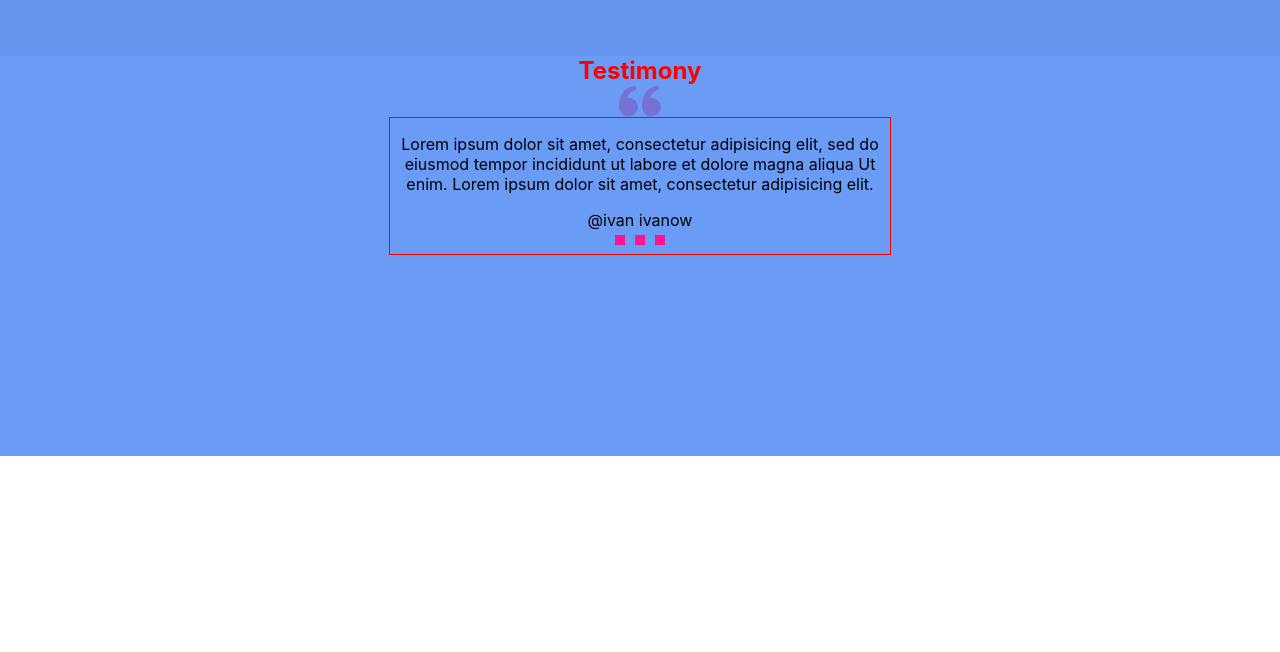
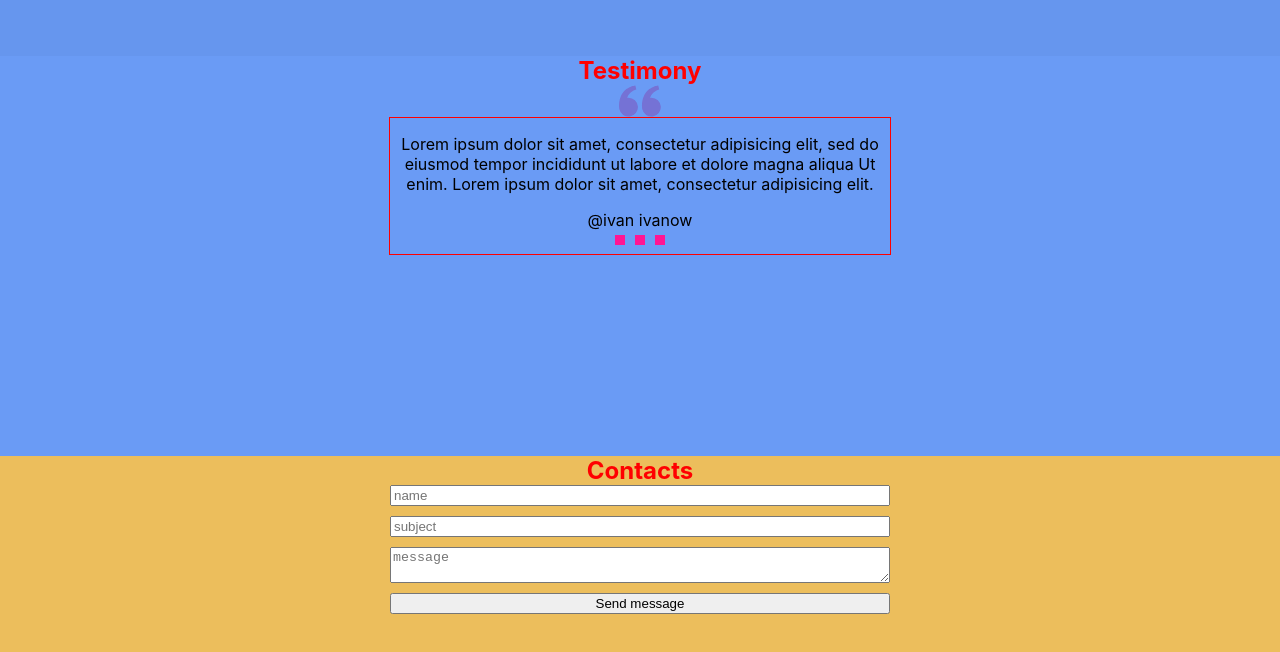
Before and after one commit to Yelkira/StyledPortfolio, a React app: page / in a window 1280 px wide. Shown: the part 2398-3050 px from the top of the page. Before the commit the page ends 2854 px from the top, so only its background shows below. Built offline with nearby package versions, Linux system fonts and the light colour scheme.

Commit message:
Contacts section done

```diff
--- a/src/App.tsx
+++ b/src/App.tsx
@@ -1,5 +1,6 @@
 import './App.css';
 import {Header} from "./layout/header/Header";
+import {Contacts} from "./layout/sections/contacts/Contacts";
 import {Main} from "./layout/sections/main/Main";
 import {Skills} from "./layout/sections/skills/Skills";
 import {Testimony} from "./layout/sections/testimony/Testimony";
@@ -14,6 +15,7 @@
             <Skills/>
             <Works/>
             <Testimony/>
+            <Contacts/>
         </div>
     );
 }
--- /dev/null
+++ b/src/components/button/Button.tsx
@@ -0,0 +1,3 @@
+import styled from "styled-components";
+
+export const Button = styled.button``
--- /dev/null
+++ b/src/layout/sections/contacts/Contacts.tsx
@@ -0,0 +1,32 @@
+import React from 'react';
+import styled from "styled-components";
+import {Button} from "../../../components/button/Button";
+import {SectionTitle} from "../../../components/SectionTitle";
+
+export const Contacts = () => {
+    return (
+        <StyledContacts>
+            <SectionTitle>Contacts</SectionTitle>
+            <StyledForm>
+                <Field placeholder={'name'}/>
+                <Field placeholder={'subject'}/>
+                <Field placeholder={'message'} as={'textarea'}/>
+                <Button type={'submit'}>Send message</Button>
+            </StyledForm>
+        </StyledContacts>
+    );
+};
+
+const StyledContacts = styled.section`
+  min-height: 50vh;
+  background-color: #ecbe5c;
+`
+const StyledForm = styled.form`
+max-width: 500px;
+  width: 100%;
+  display: flex;
+  flex-direction: column;
+  gap: 10px;
+  margin: 0 auto;
+`
+const Field = styled.input``
```
